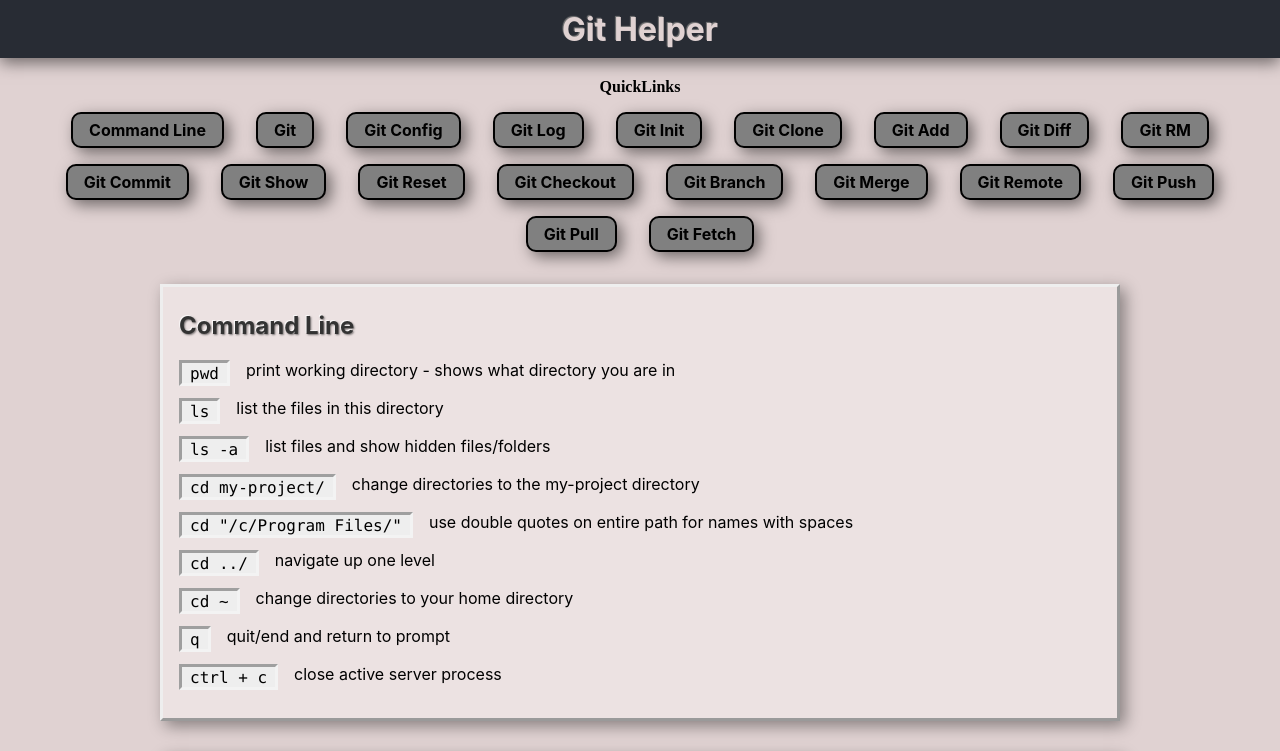
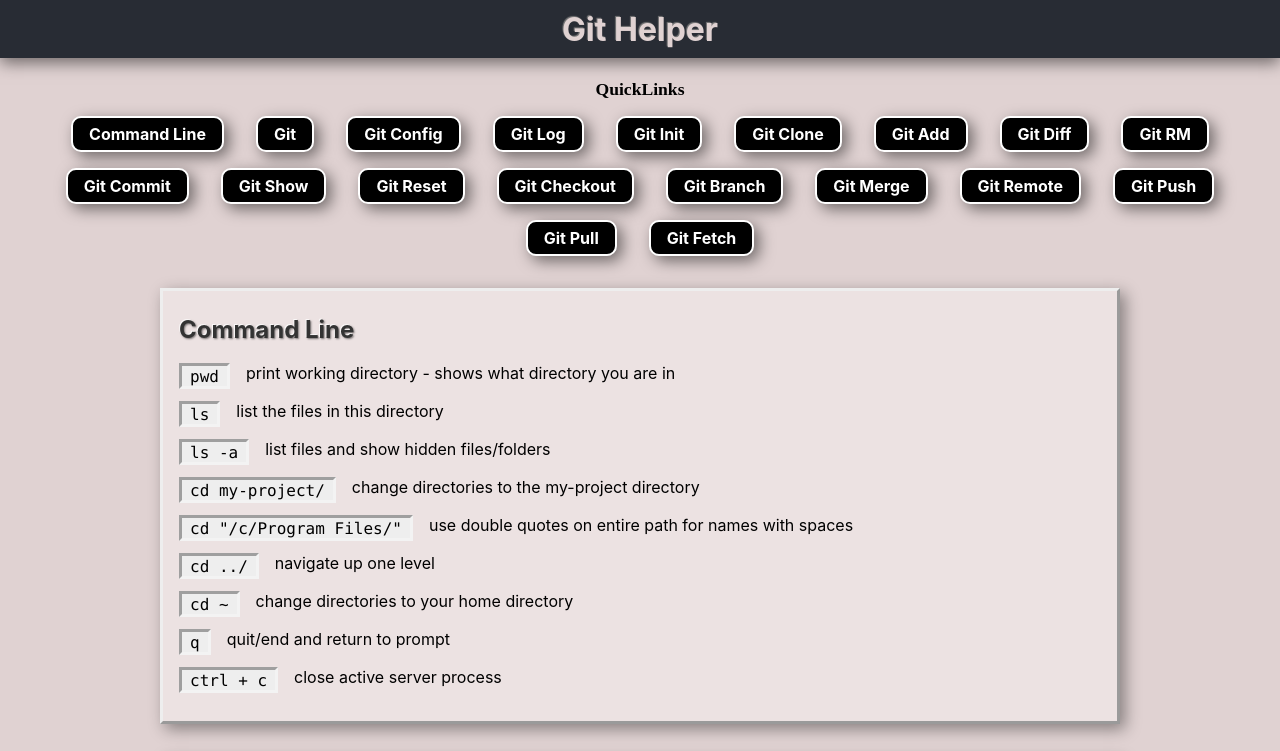
Before and after one commit to davidlongwith/git-helper, a React (Create React App) app: page / in a window 1280 px wide. Shown: the top 751 px of the page. Built offline with nearby package versions, Linux system fonts and the light colour scheme.

Commit message:
quicklinks css edits

```diff
--- a/src/QuickLinks.css
+++ b/src/QuickLinks.css
@@ -5,7 +5,7 @@
 
 .quicklinks-header {
   font-family: cursive;
-  font-size: 1em;
+  font-size: 1.1em;
   margin-top: 0.25em;
 }
 
@@ -19,10 +19,11 @@
 }
 
 .quick-link {
-  border: 2px solid #000;
+  background: #000;
+  border: 2px solid #fff;
   border-radius: 10px;
   box-shadow: 5px 5px 15px rgba(0, 0, 0, 0.5); /* rgba(0, 0, 0, 0.4) */
-  color: #000;
+  color: #fff;
   display: inline-block;
   font-weight: bold;
   line-height: 2;
@@ -38,14 +39,16 @@
 .quick-link:link,
 .quick-link:visited,
 .quick-link:focus {
-  background: rgb(128, 128, 128); /* rgb(128, 128, 128) */
-}
-
-.quick-link:hover {
+  background: #000;
   border: 2px solid #fff;
   color: #fff;
 }
 
+.quick-link:hover {
+  border: 2px solid #000;
+}
+
 .quick-link:active {
-  background: #000;
+  background: rgb(224, 210, 210);
+  color: #000;
 }
```
